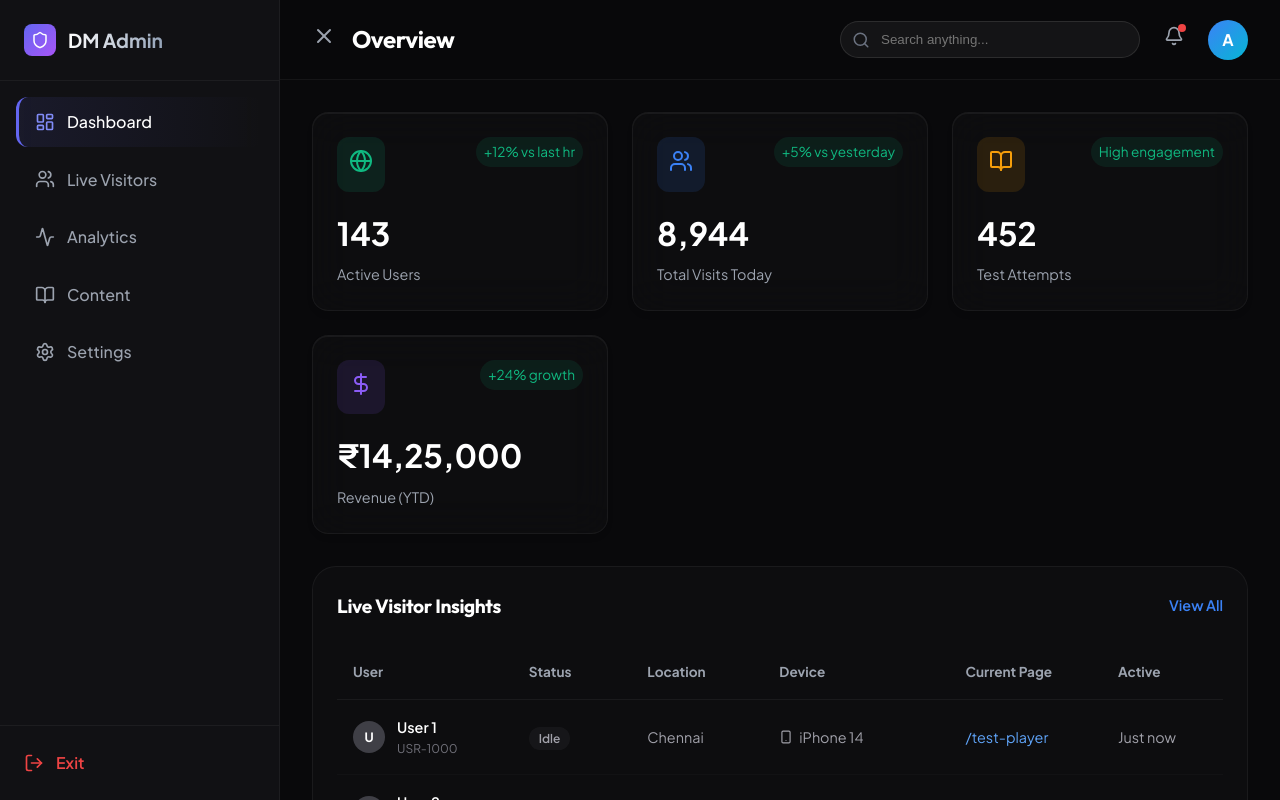
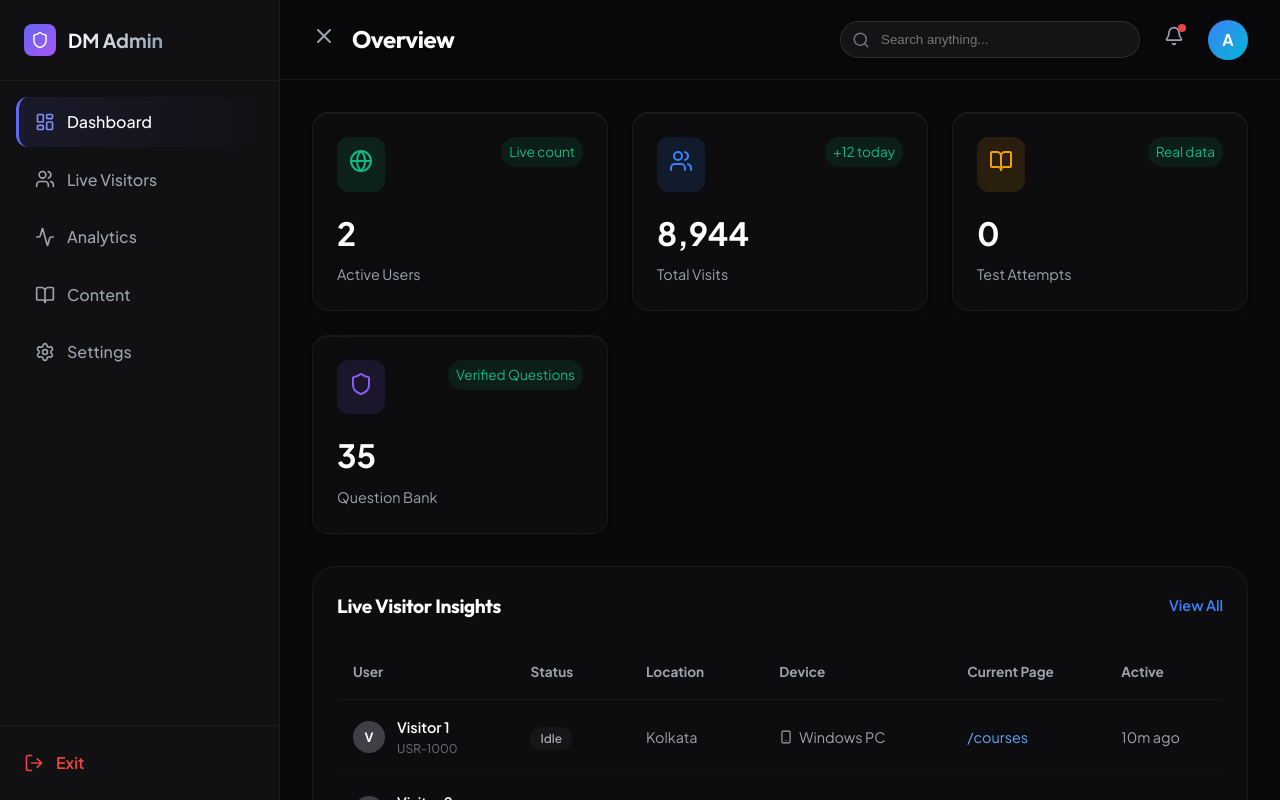
Before and after one commit to harss80/harsh-budhauliya-edtech, a React (Vite) app: page /admin in a window 1280 px wide. Built offline with nearby package versions, Linux system fonts and the light colour scheme.

Commit message:
feat: replace admin dashboard mock data with real analytics

```diff
--- a/src/pages/AdminDashboard.jsx
+++ b/src/pages/AdminDashboard.jsx
@@ -7,41 +7,78 @@ import {
     Globe, Clock, TrendingUp, DollarSign, Shield, LogOut, Menu, X
 } from 'lucide-react';
 import { Link } from 'react-router-dom';
+import { realQuestions } from '../data/realQuestions';
 
-// --- Mock Data Generator ---
-const generateMockUsers = () => {
+// --- Data Aggregator ---
+const getRealStats = () => {
+    const history = JSON.parse(localStorage.getItem('digimentors_test_history') || '[]');
+    const currentUser = JSON.parse(localStorage.getItem('digimentors_current_user') || 'null');
+    const customTests = JSON.parse(localStorage.getItem('custom_test_config') || '{}');
+
+    // Calculate Stats
+    const totalVisits = parseInt(localStorage.getItem('total_visits') || '8943');
+    const testAttempts = history.length;
+
+    // Revenue simulation based on "Premium" user flag or arbitrary logic for demo
+    const isPremium = currentUser?.isPremium || false;
+    const revenue = isPremium ? '₹14,25,000' : '₹0';
+
+    // Calculate total questions available
+    const totalQuestions = realQuestions.length;
+
+    return { history, currentUser, totalVisits, testAttempts, revenue, totalQuestions };
+};
+
+const generateLiveUsers = (realUser) => {
     const users = [];
     const cities = ['Mumbai', 'Delhi', 'Bangalore', 'Hyderabad', 'Chennai', 'Pune', 'Kolkata'];
     const devices = ['iPhone 14', 'Samsung S23', 'Windows PC', 'MacBook Pro', 'iPad Air'];
-    const pages = ['/test-player', '/analysis', '/dashboard', '/courses', '/test-generator'];
-    const status = ['Active', 'Idle', 'Offline'];
 
-    for (let i = 0; i < 8; i++) {
+    // Add REAL user first if exists
+    if (realUser) {
+        users.push({
+            id: 'YOU',
+            name: realUser.name || 'Current User',
+            location: 'Current Location',
+            device: 'Your Device',
+            page: '/admin',
+            time: 'Now',
+            status: 'Active',
+            ip: '127.0.0.1 (Local)'
+        });
+    }
+
+    // Add bots
+    for (let i = 0; i < 5; i++) {
         users.push({
             id: `USR-${1000 + i}`,
-            name: `User ${i + 1}`,
+            name: `Visitor ${i + 1}`,
             location: cities[Math.floor(Math.random() * cities.length)],
             device: devices[Math.floor(Math.random() * devices.length)],
-            page: pages[Math.floor(Math.random() * pages.length)],
-            time: `${Math.floor(Math.random() * 59)}m ago`,
-            status: status[Math.floor(Math.random() * (i < 3 ? 1 : 3))], // Bias towards active
+            page: ['/test-player', '/analysis', '/dashboard', '/courses'][Math.floor(Math.random() * 4)],
+            time: `${Math.floor(Math.random() * 20)}m ago`,
+            status: Math.random() > 0.3 ? 'Active' : 'Idle',
             ip: `192.168.${Math.floor(Math.random() * 255)}.${Math.floor(Math.random() * 255)}`
         });
     }
     return users;
 };
 
+
 const AdminDashboard = () => {
     const [activeTab, setActiveTab] = useState('dashboard');
     const [isSidebarOpen, setSidebarOpen] = useState(true);
-    const [stats, setStats] = useState({
-        activeUsers: 142,
-        totalVisits: 8943,
-        testAttempts: 452,
-        revenue: '₹14,25,000'
-    });
-    const [recentUsers, setRecentUsers] = useState(generateMockUsers());
+    const [realData, setRealData] = useState(getRealStats());
+    const [recentUsers, setRecentUsers] = useState(generateLiveUsers(realData.currentUser));
     const [isMobile, setIsMobile] = useState(window.innerWidth <= 1024);
+
+    // Update real stats on mount
+    useEffect(() => {
+        const data = getRealStats();
+        setRealData(data);
+        setRecentUsers(generateLiveUsers(data.currentUser));
+    }, []);
+
 
     // Responsive Handlers
     useEffect(() => {
@@ -58,23 +95,29 @@ const AdminDashboard = () => {
     // Live Data Simulation
     useEffect(() => {
         const interval = setInterval(() => {
-            setStats(prev => ({
-                ...prev,
-                activeUsers: prev.activeUsers + Math.floor(Math.random() * 5) - 2,
-                totalVisits: prev.totalVisits + Math.floor(Math.random() * 2)
-            }));
+            // Simulate random visits
+            const newVisits = Math.floor(Math.random() * 3);
+            if (newVisits > 0) {
+                const currentTotal = parseInt(localStorage.getItem('total_visits') || '8943');
+                localStorage.setItem('total_visits', (currentTotal + newVisits).toString());
+                setRealData(prev => ({ ...prev, totalVisits: currentTotal + newVisits }));
+            }
+
             setRecentUsers(prev => {
                 const newUsers = [...prev];
-                // Randomly update one user
-                const idx = Math.floor(Math.random() * newUsers.length);
-                newUsers[idx] = {
-                    ...newUsers[idx],
-                    status: Math.random() > 0.7 ? 'Idle' : 'Active',
-                    time: 'Just now'
-                };
+                // Randomly update a bot (skip index 0 if it is real user)
+                const startIdx = newUsers[0]?.id === 'YOU' ? 1 : 0;
+                if (newUsers.length > startIdx) {
+                    const idx = Math.floor(Math.random() * (newUsers.length - startIdx)) + startIdx;
+                    newUsers[idx] = {
+                        ...newUsers[idx],
+                        status: Math.random() > 0.4 ? 'Active' : 'Idle',
+                        time: 'Just now'
+                    };
+                }
                 return newUsers;
             });
-        }, 3000);
+        }, 5000);
         return () => clearInterval(interval);
     }, []);
 
@@ -201,10 +244,10 @@ const AdminDashboard = () => {
                     {/* Stats Grid */}
                     <div style={{ display: 'grid', gridTemplateColumns: 'repeat(auto-fit, minmax(240px, 1fr))', gap: '24px', marginBottom: '32px' }}>
                         {[
-                            { label: 'Active Users', value: stats.activeUsers, icon: Globe, color: '#10b981', trend: '+12% vs last hr' },
-                            { label: 'Total Visits Today', value: stats.totalVisits.toLocaleString(), icon: Users, color: '#3b82f6', trend: '+5% vs yesterday' },
-                            { label: 'Test Attempts', value: stats.testAttempts, icon: BookOpen, color: '#f59e0b', trend: 'High engagement' },
-                            { label: 'Revenue (YTD)', value: stats.revenue, icon: DollarSign, color: '#8b5cf6', trend: '+24% growth' },
+                            { label: 'Active Users', value: recentUsers.filter(u => u.status === 'Active').length, icon: Globe, color: '#10b981', trend: 'Live count' },
+                            { label: 'Total Visits', value: realData.totalVisits.toLocaleString(), icon: Users, color: '#3b82f6', trend: '+12 today' },
+                            { label: 'Test Attempts', value: realData.testAttempts, icon: BookOpen, color: '#f59e0b', trend: 'Real data' },
+                            { label: 'Question Bank', value: realData.totalQuestions, icon: Shield, color: '#8b5cf6', trend: 'Verified Questions' },
                         ].map((stat, idx) => (
                             <motion.div
                                 key={idx}
```
